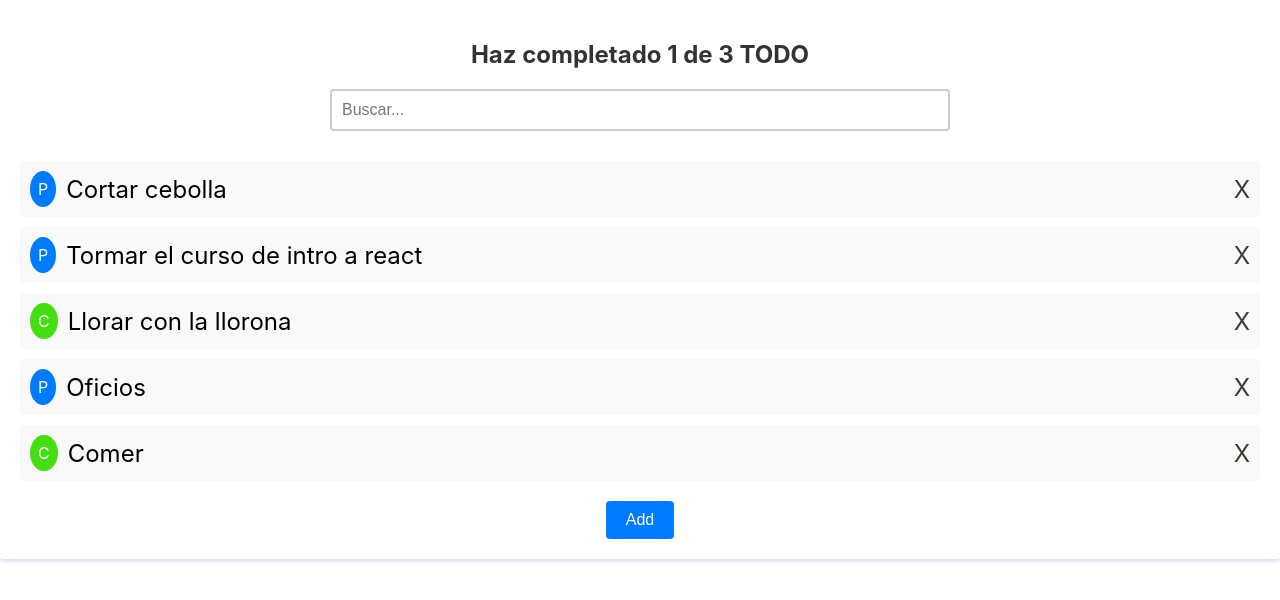
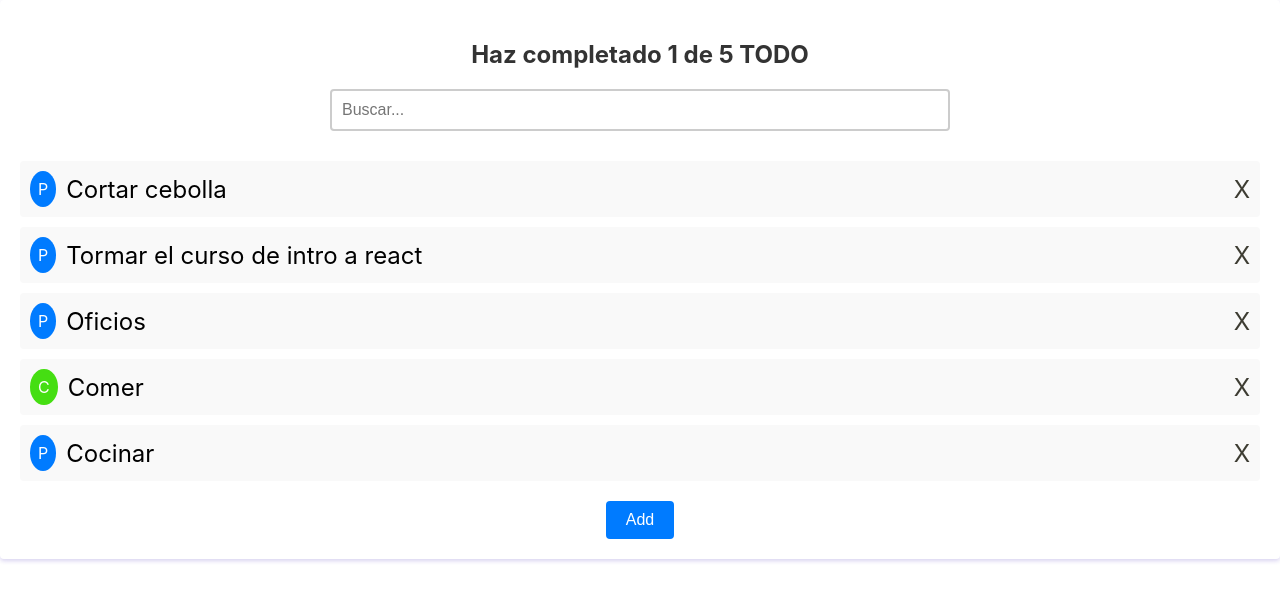
Before and after one commit to ckomalram/tasktodo, a React (Create React App) app: page / in a window 1280 px wide. Shown: the top 600 px of the page. Built offline with nearby package versions, Linux system fonts and the light colour scheme.

Commit message:
++ Estado para buscar contar y tareas

```diff
--- a/src/App.js
+++ b/src/App.js
@@ -1,17 +1,17 @@
 import React from 'react';
 import './App.css';
-import {TodoCounter} from './Components/TodoCounter';
+import { TodoCounter } from './Components/TodoCounter';
 import { TodoItem } from './Components/TodoItem';
 import { TodoSearch } from './Components/TodoSearch';
 import { TodoList } from './Components/TodoList';
 import { TodoButton } from './Components/TodoButton';
 
-const tasks =  [
-  {text:'Cortar cebolla', completed: false},
-  {text:'Tormar el curso de intro a react', completed: false},
-  {text:'Llorar con la llorona', completed: true},
-  {text:'Oficios', completed: false},
-  {text:'Comer', completed: true}
+const defaultTasks = [
+  { text: 'Cortar cebolla', completed: false },
+  { text: 'Tormar el curso de intro a react', completed: false },
+  { text: 'Oficios', completed: false },
+  { text: 'Comer', completed: true },
+  { text: 'Cocinar', completed: false },
 ];
 /**
  * todo counter
@@ -21,16 +21,40 @@ const tasks =  [
  * todo create btn
  */
 function App() {
+
+  const [searchvalue, setSearchvalue] = React.useState('');
+  const [tasks, setTasks] = React.useState(defaultTasks);
+  const completedTasks = tasks.filter(task => task.completed).length;
+  const totalTasks = tasks.length;
+
+  let searchedTasks = [];
+
+  if (!searchvalue.length > 0) {
+    searchedTasks = tasks;
+  } else {
+    searchedTasks = tasks.filter(task => {
+
+      const taskText = task.text.toLowerCase();
+      const searchText = searchvalue.toLowerCase();
+
+      return taskText.includes(searchText);
+
+    })
+  }
+
   return (
     <React.Fragment>
-       <TodoCounter/>
-       <TodoSearch/>
-       <TodoList>
-        {tasks.map(task => (
-          <TodoItem key={task.text} text={task.text} completed={task.completed}/>
+      <TodoCounter completedTasks={completedTasks} total={totalTasks} />
+      <TodoSearch
+        searchvalue={searchvalue}
+        setSearchvalue={setSearchvalue}
+      />
+      <TodoList>
+        {searchedTasks.map(task => (
+          <TodoItem key={task.text} text={task.text} completed={task.completed} />
         ))}
-       </TodoList>
-       <TodoButton/>
+      </TodoList>
+      <TodoButton />
     </React.Fragment>
   );
 }
--- a/src/Components/TodoCounter.js
+++ b/src/Components/TodoCounter.js
@@ -7,9 +7,9 @@ const estilos = {
 
 };
 
-function TodoCounter() {
+function TodoCounter({total, completedTasks}) {
   return (
-    <h2 className="header">Haz completado 1 de 3 TODO</h2>
+    <h2 className="header">Haz completado {completedTasks} de {total} TODO</h2>
   );
 }
 
--- a/src/Components/TodoSearch.js
+++ b/src/Components/TodoSearch.js
@@ -1,9 +1,8 @@
 import React from "react";
 import '../Styles/TodoSearch.css';
 
-function TodoSearch() {
+function TodoSearch({searchvalue, setSearchvalue}) {
 
-  const [searchvalue, setSearchvalue] = React.useState('');
 
   const onSearchValueChange = (event) => {
     // console.log(event.target.value);
```
